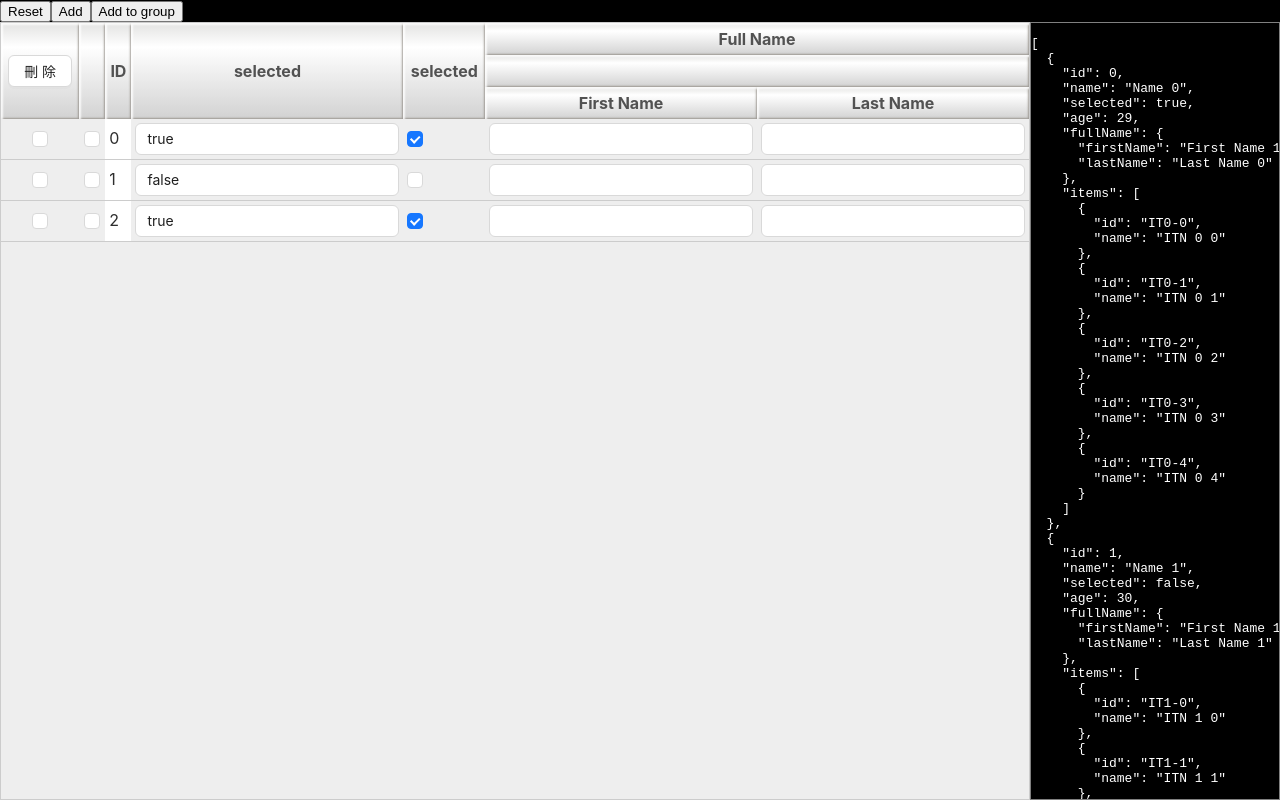
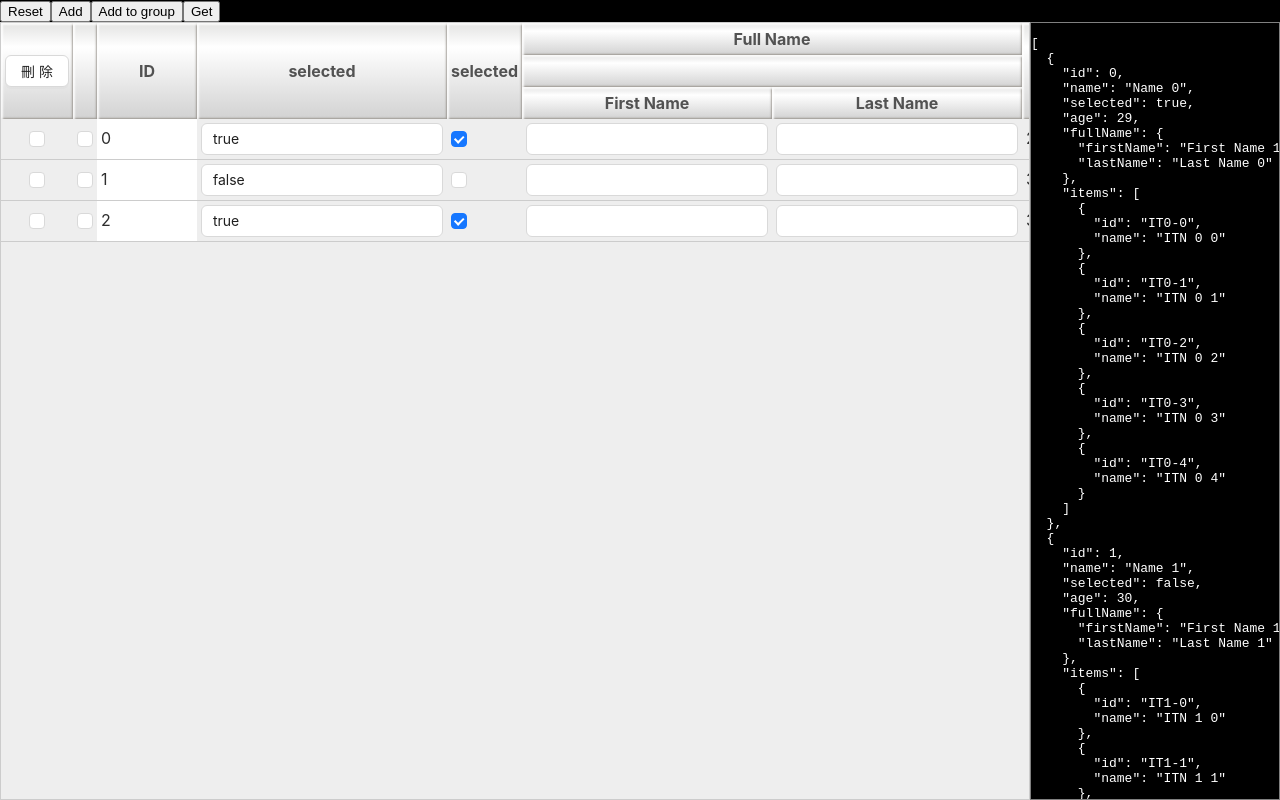
Before and after one commit to jorenlai/jrsymphony, a React (Create React App) app: page /table in a window 1280 px wide. Built offline with nearby package versions, Linux system fonts and the light colour scheme.

Commit message:
init resizable columns

```diff
--- a/src/AppTable.js
+++ b/src/AppTable.js
@@ -75,8 +75,19 @@ function AppTable() {
 					},0,0)
 				}}
 			>Add to group</button>
+
+			<button
+				onClick={()=>{
+					ref1.current.get({
+						value:{
+							aaa:1111
+						}
+					})
+				}}
+			>Get</button>
 		</div>
 		<Table
+			resizableColumns={true}
 			cover={'aaaaaaaaaaaaaaaa'}
 			XXonRowClick={({record})=>{
 				alert(JSON.stringify(record))
@@ -93,6 +104,12 @@ function AppTable() {
 				,autoRun:true
 				// ,successMessage:'yyyyyyyyyyy'
 				// ,failedMessage:'ffffffffffffff'
+				,value(a,b,c){
+					po('vvvvvvvvvvvvvvvv',a,b,c)
+					return {
+						bbb:2222
+					}
+				}
 			}}
 			initValue={[
 					{name:'Joren'}
@@ -206,6 +223,7 @@ function AppTable() {
 							background: 'white'
 						}
 					}
+					,width:'100px'
 					// ,render({value,setStyle,...param}){
 					// 	// setStyle({
 					// 	// 	background:'red'
@@ -240,8 +258,9 @@ function AppTable() {
 							]
 						}
 					]
+
 				}
-				// ,{name:'age',label:'Age',Xtype:InputNumber,width:'80px'}
+				,{name:'age',label:'Age',Xtype:InputNumber,width:'80px'}
 				// ,{name:'address',label:'Address'}
 				// ,{name:'theMap',label:'Form'
 				// 	,width:'280px'
--- a/src/jrs/JRSubmit.jsx
+++ b/src/jrs/JRSubmit.jsx
@@ -152,11 +152,11 @@ export default class JRSubmit extends React.Component {
         return this.getValue()
     }
 
-    getAxiosParams({url,method,value,extraValue,sendValue,...params}){
+    getAxiosParams({url,method,value,extraValue,sendValue,transformValue,...params}){
         const _extraValue=typeof extraValue === 'function'
             ?extraValue.bind(this)()
             :extraValue
-        const payload=typeof value === 'function'
+        let payload=typeof value === 'function'
             ?value.bind(this)({
                 ...this.getSubmitValue()
                 ,..._extraValue
@@ -170,7 +170,9 @@ export default class JRSubmit extends React.Component {
                     ...value
                     ,...extraValue
                 }
-
+        if(transformValue){
+            payload=transformValue.bind(this)(payload)
+        }
         const headers={
            authorization: `Bearer ${localStorage.getItem("accessToken")}`
         }
--- a/src/jrs/JRTable/JRTable.jsx
+++ b/src/jrs/JRTable/JRTable.jsx
@@ -203,6 +203,10 @@ export default class JRTable extends JRFrame {
                     dataSource={this.getDataSource()}
                     onRowClick={this.props.onRowClick}
                 />
+                {/* <tbody className={'empty-tbody'}style={{height:'100%'}}>
+                    <tr><td colSpan={this.state?.leafColumns?.length}></td></tr>
+                </tbody>
+                <div className={'empty-div'}>AAAAAAAAAAAAA</div> */}
                 <TFoot
                     columns={this.props.footColumns}
                     deep={this.props.footColumns?.length}
--- a/src/jrs/JRTable/StyledJRTable.jsx
+++ b/src/jrs/JRTable/StyledJRTable.jsx
@@ -12,6 +12,8 @@ export const StyledJRTable=styled.div`
     flex-direction: column;
     flex:1;
     overflow: overlay;
+
+
 
     .empty{
         color:#848484;
@@ -56,6 +58,22 @@ export const StyledJRTable=styled.div`
                 box-shadow: 2px 2px 2px 0 #ffffffd6 inset, -1px -1px 2px 0px #8a847dbf inset;
                 color: #525252;
                 white-space: nowrap;
+
+                position: relative;
+                .slider{
+                    xborder:1px solid blue;
+                    position: absolute;
+                    top: 0;
+                    right: 0;
+                    height:100%;
+                    cursor: col-resize;
+                    width:5px;
+                    user-select: none;
+                }
+                .slider:hover{
+                    border-right:2px solid gray;
+                    border-right-style: dashed;
+                }
             }
         }
 
--- a/src/jrs/JRTable/TBodies.jsx
+++ b/src/jrs/JRTable/TBodies.jsx
@@ -110,7 +110,6 @@ const Td=({column:_column,record,tbodyIndex,trIndex,tdIndex,table})=>{
     }
     setStyle.bind(this)
     render?.bind(table)
-
     if(type){
         const typeStyle=flexType(_typeStyle,table,{record},{})
 
@@ -133,6 +132,8 @@ const Td=({column:_column,record,tbodyIndex,trIndex,tdIndex,table})=>{
         content=value
     }
     return <td
+        colspan={style.colSpan}
+        rowspan={style.rowSpan}
         style={{
             textAlign:align
             ,verticalAlign:vAlign
--- a/src/jrs/JRTable/THead.jsx
+++ b/src/jrs/JRTable/THead.jsx
@@ -22,6 +22,7 @@ const Ths=({deep,rowColumn,rowIndex,table})=>{
             rowSpan={column.isLeaf&&(deep>rowIndex)?deep-rowIndex+1:null}
         >
             {flexType(column.label,table)}
+            {table.props.resizableColumns===true && <div className={'slider'}></div>}
         </th>
     })
 }
```
